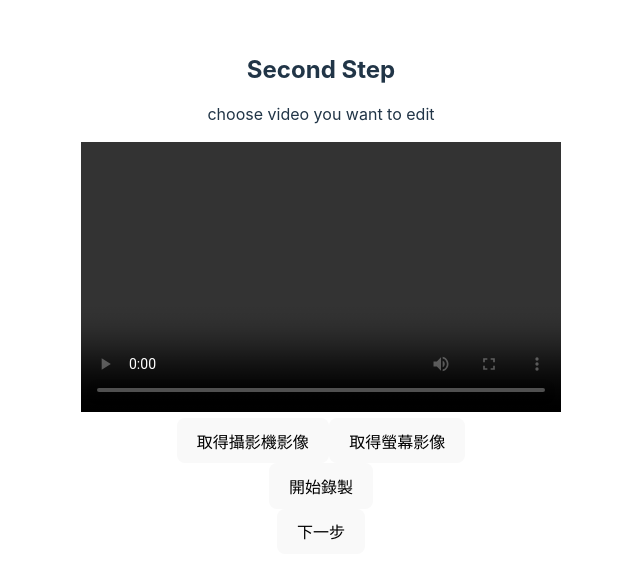
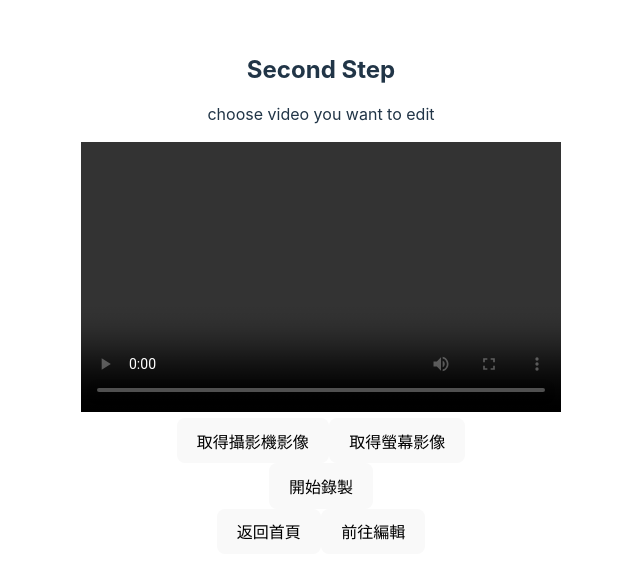
Before and after one commit to 1999JD/video_editor, a Vue app: page /#/choose/record in a window 1280 px wide. Shown: the part 104-682 px from the top of the page, without its empty margins (319-959 px from the left). Built offline with nearby package versions, Linux system fonts and the light colour scheme.

Commit message:
fix: 引入pagination。去除record元件內的下一步按鈕

```diff
--- a/src/App.vue
+++ b/src/App.vue
@@ -1,9 +1,10 @@
 <script setup>
-// This starter template is using Vue 3 <script setup> SFCs
-// Check out https://vuejs.org/api/sfc-script-setup.html#script-setup
-// import HelloWorld from './components/HelloWorld.vue'
+import Pagination from './components/Pagination.vue'
 </script>
 
 <template>
-  <router-view />
+  <div>
+    <router-view />
+    <pagination />
+  </div>
 </template>
--- a/src/components/Record.vue
+++ b/src/components/Record.vue
@@ -2,12 +2,10 @@
 import useStream from '@/plugins/useStream'
 import useRecord, { startRecord, stopRecord } from '@/plugins/useRecord'
 import { useStore } from '@/stores/index'
-import { useRouter } from 'vue-router'
 import { ref } from 'vue'
 
 const { stream, setStream } = useStream()
 const { blob, setBlob } = useRecord()
-const router = useRouter()
 const store = useStore()
 
 const isRecording = ref(false)
@@ -42,6 +40,5 @@ const handleRecord = async () => {
     <br>
     <button @click="handleRecord">{{ isRecording ? '結束錄製' : '開始錄製' }}</button>
     <br>
-    <button @click="router.push({ name: 'Edit' })">下一步</button>
   </div>
 </template>
```
